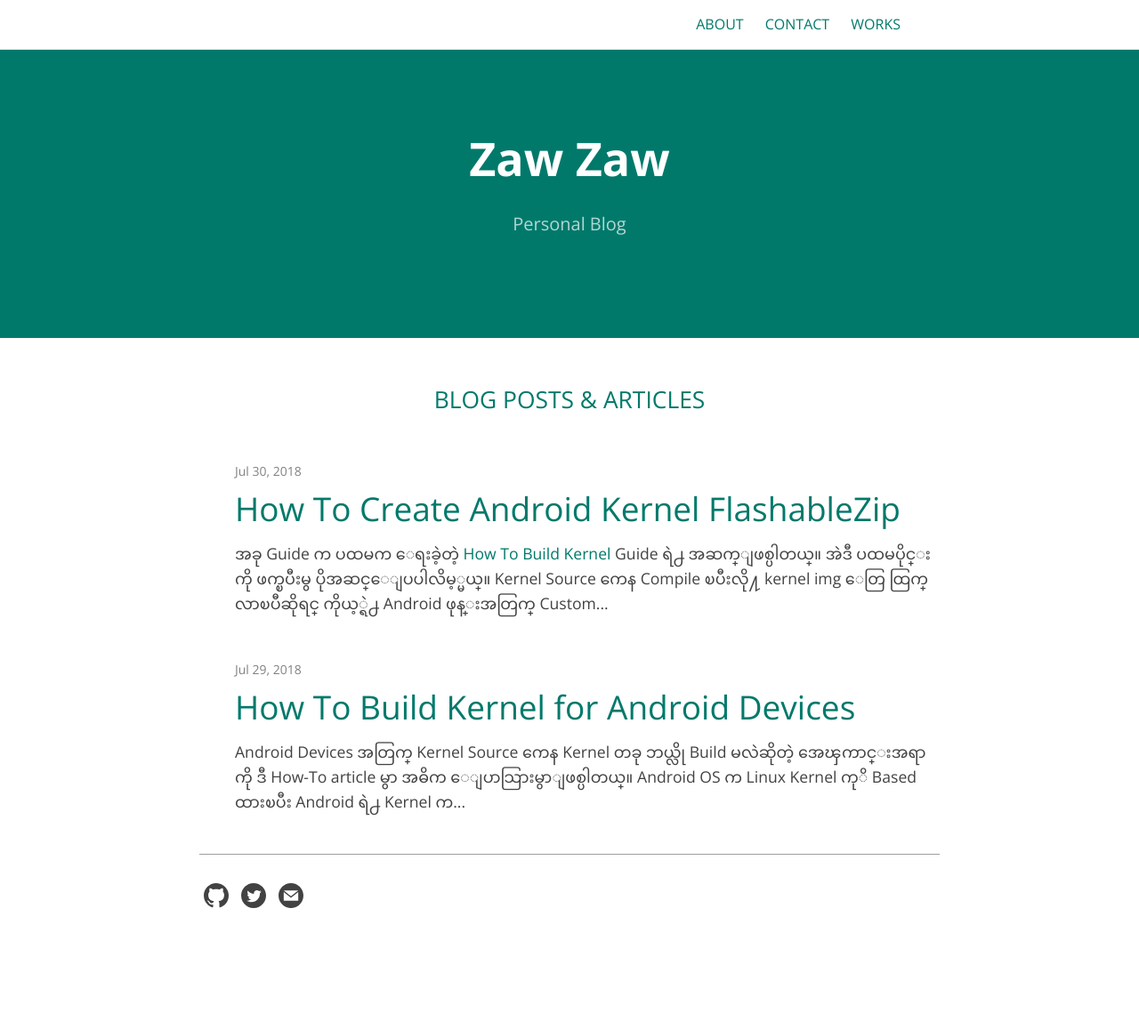
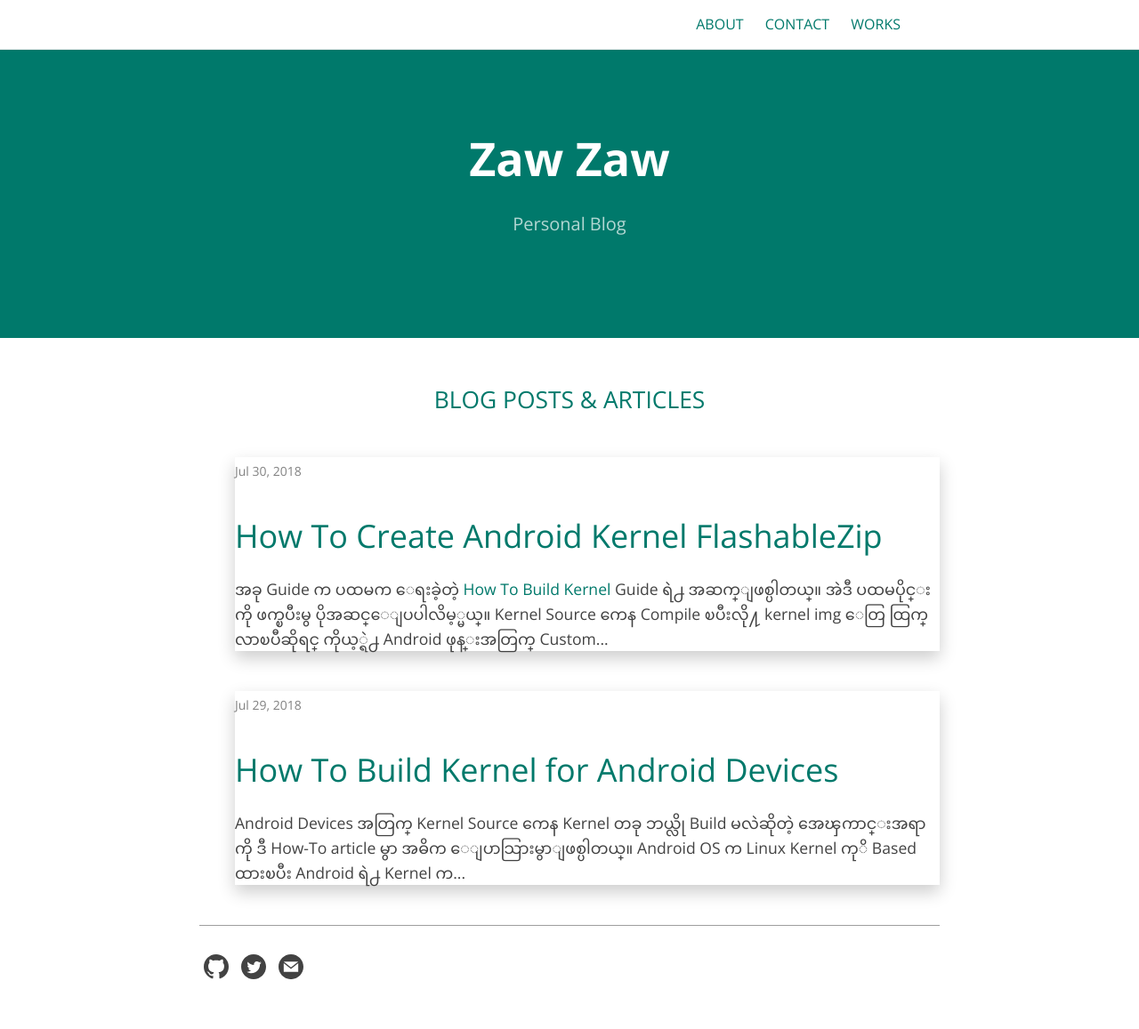
Before and after one commit to zawzaww/zawzaww.github.io, a Jekyll site: the page built from index.md, in a window 1280 px wide. Shown: the whole page at 89% size. Built offline with Jekyll 4.4.1, drawn with Linux system fonts in a browser that asks for light colours; before the commit the page ends 1077 px from its top, so only the background shows below that.

Commit message:
_layouts: _sass: Add cardstyle for post and reduce fontsize

```diff
--- a/_layouts/home.html
+++ b/_layouts/home.html
@@ -14,6 +14,7 @@ layout: default
       {% for post in site.posts %}
         <li>
 
+          <div class="card">
           {% assign date_format = site.cayman-blog.date_format | default: "%b %-d, %Y" %}
           <span class="post-meta">{{ post.date | date: date_format }}</span>
 
@@ -22,6 +23,7 @@ layout: default
           </h2>
 
           <span>{{ post.excerpt | markdownify | truncatewords: 30 }}</span>
+          </div>
 
         </li>
       {% endfor %}
--- a/_sass/blog/_layout.scss
+++ b/_sass/blog/_layout.scss
@@ -138,5 +138,5 @@
 
 .post-link {
   display: block;
-  font-size: 37px
+  font-size: 36px
 }
```
